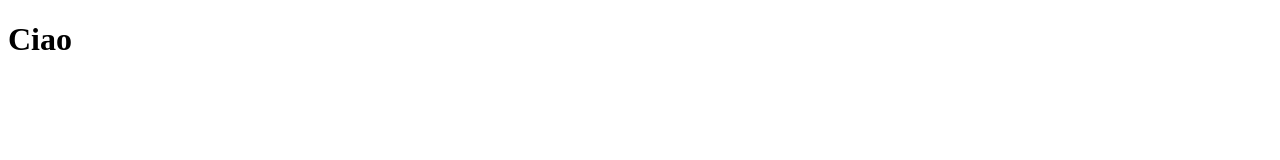
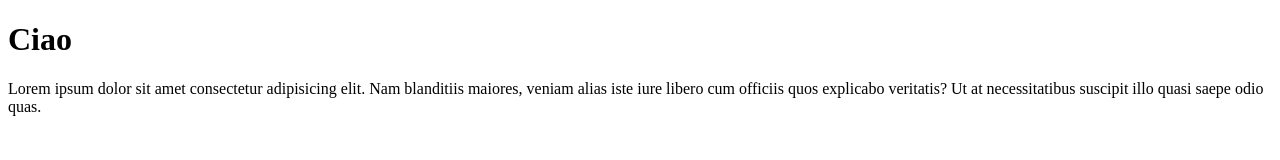
Before and after one commit to OmarThierno/test, a plain HTML site: page index.html in a window 1280 px wide. Drawn offline with Linux system fonts and the light colour scheme.

Commit message:
add: paragraf

```diff
--- a/index.html
+++ b/index.html
@@ -7,5 +7,6 @@
 </head>
 <body>
   <h1>Ciao</h1>
+  <p>Lorem ipsum dolor sit amet consectetur adipisicing elit. Nam blanditiis maiores, veniam alias iste iure libero cum officiis quos explicabo veritatis? Ut at necessitatibus suscipit illo quasi saepe odio quas.</p>
 </body>
 </html>
```
